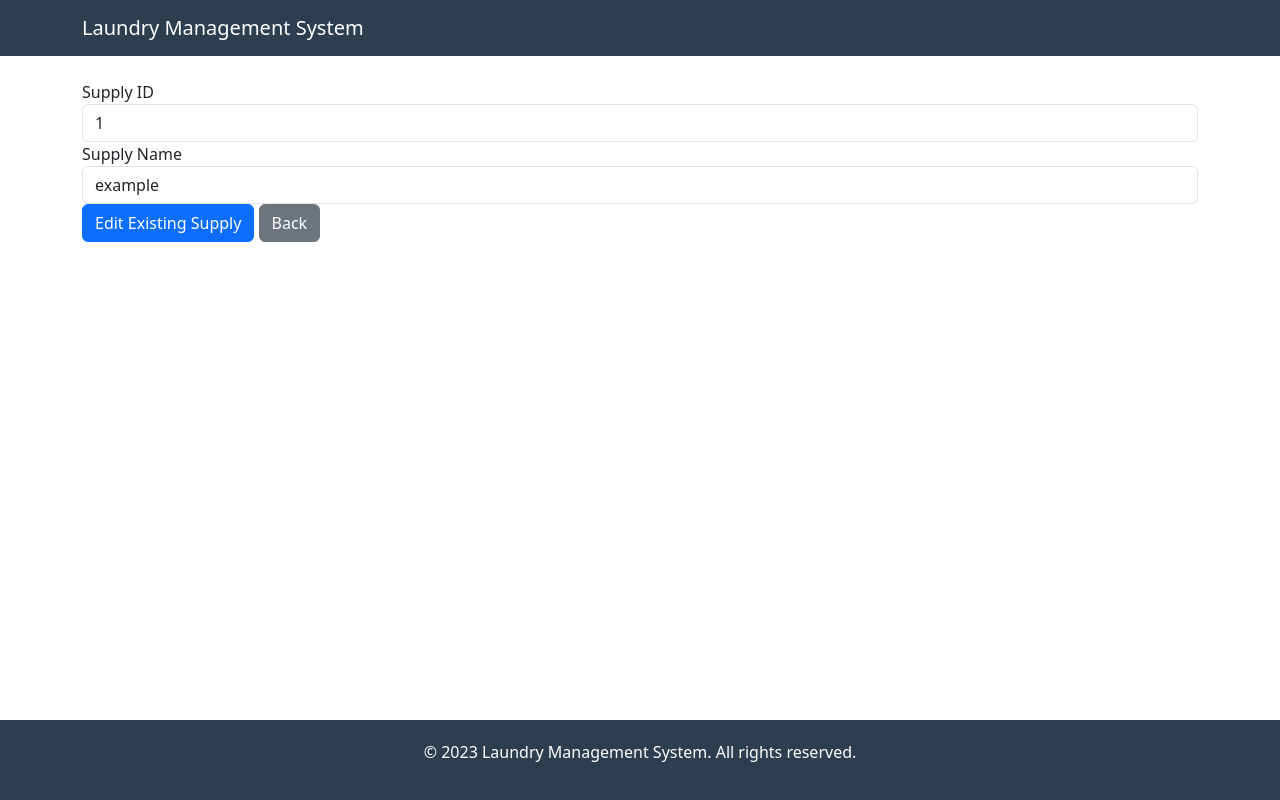
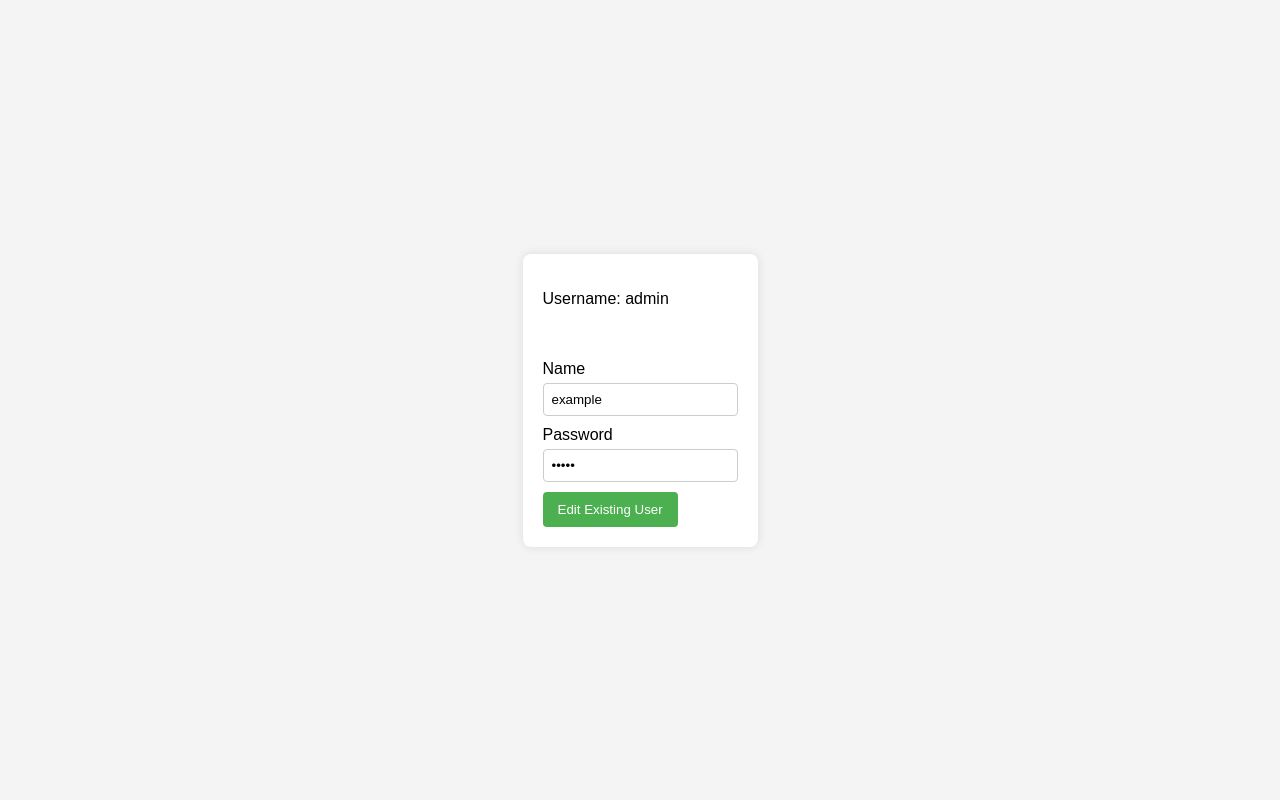
Before and after one commit to inamonanymous/case_study_aaron, a Flask app: page /edit_existing_user/1 in a window 1280 px wide. Run offline with Flask 3, Linux system fonts and the light colour scheme; the visitor is signed in with stand-in values (Sample User, id 1); data comes from the database, SQL or seed files in the repository; parts of the project's set-up code (start-up, migrations or seed data) failed here and were passed over.

Commit message:
defense ready

```diff
--- a/app.py
+++ b/app.py
@@ -18,31 +18,28 @@ def delete_user(id):
             db.session.delete(target_obj)
             db.session.commit()
             return redirect('/option/option7')
-        return redirect(url_for('dashboard'))
+        return "<script>alert('Not Deleted! Maybe the current user is Staff or the target user is Admin?');history.back();</script>"
     return redirect(url_for('index'))
 
-@app.route('/edit_user', methods=['GET'])
+@app.route('/edit_user', methods=['POST'])
 def edit_user():
     if 'username' in session:
-        id, name, username, password = request.form['id'], request.form['name'], request.form['username'], request.form['password']
+        current_user = Users.query.filter_by(username=session.get('username', "")).first()
+        id, name, password = request.form['id'], request.form['name'], request.form['password']
         target_obj = Users.query.filter_by(id=id).first()
-        if target_obj:
-            check_user = Users.query.filter_by(username=username).first()
-            if check_user:
-                return f"username exists"
+        if current_user.type==1 and target_obj.type==0:
             target_obj.name = name
-            target_obj.username = username
             target_obj.password = password
             db.session.commit()
             return redirect('/option/option7')
-        return redirect(url_for('dashboard'))
+        return "<script>alert('Not Updated! Maybe the current user is Staff or the target user is Admin?');history.back();</script>"
     return redirect(url_for('index'))
 
 @app.route('/edit_existing_user/<int:id>', methods=['GET'])
 def edit_existing_user(id):
     if 'username' in session:
         users_obj = Users.query.filter_by(id=id).first()
-        return render_template('edit_supply_form.html', obj=users_obj)
+        return render_template('edit_user_form.html', obj=users_obj)
     return redirect(url_for('index'))
 
 @app.route('/delete_supply/<int:id>', methods=['POST', 'GET'])
@@ -153,7 +150,7 @@ def save_user():
 
             check_user = Users.query.filter_by(username=username).first()
             if check_user:
-                return "user already registered"
+                return "<script>alert('Username Exists!');location.reload(true);</script>"
 
             user_entry = Users(name=name, username=username, password=password, type=type)
             db.session.add(user_entry)
--- a/templates/edit_user_form.html
+++ b/templates/edit_user_form.html
@@ -1,18 +1,72 @@
+<style>
+    body {
+        font-family: Arial, sans-serif;
+        background-color: #f4f4f4;
+        margin: 0;
+        padding: 0;
+        display: flex;
+        justify-content: center;
+        align-items: center;
+        height: 100vh;
+    }
+
+    div {
+        background-color: #fff;
+        padding: 20px;
+        border-radius: 8px;
+        box-shadow: 0 0 10px rgba(0, 0, 0, 0.1);
+    }
+
+    form {
+        max-width: 300px;
+        margin: 0 auto;
+    }
+
+    label {
+        display: block;
+        margin-bottom: 5px;
+    }
+
+    input {
+        width: 100%;
+        padding: 8px;
+        margin-bottom: 10px;
+        box-sizing: border-box;
+        border: 1px solid #ccc;
+        border-radius: 4px;
+    }
+
+    button {
+        background-color: #4caf50;
+        color: #fff;
+        padding: 10px 15px;
+        border: none;
+        border-radius: 4px;
+        cursor: pointer;
+    }
+
+    button:hover {
+        background-color: #45a049;
+    }
+</style>
+<title>Edit User Form</title>
+</head>
+<body>
 
 <div>
 <form action="/edit_user" method="post">
-        <label for="id">User ID</label>
-        <input type="number" name="id" id="id" readonly>
+    <p>Username: {{ obj.username }}</p>
+    <br>
+    <input type="number" name="id" id="id" value="{{ obj.id }}" hidden>
     <br>
     <label for="name">Name</label>
-        <input type="text" name="name" id="name">
-        <br>
-        <label for="username">Username</label>
-        <input type="text" name="name" id="name">
+    <input type="text" name="name" id="name" value="{{ obj.name }}">
     <br>
     <label for="password">Password</label>
-        <input type="text" name="password" id="password">
+    <input type="password" name="password" id="password" value="{{ obj.password }}">
     <br>
     <button type="submit">Edit Existing User</button>
 </form>
 </div>
+
+</body>
```
Lines whose indentation alone changed are shown as unchanged.
